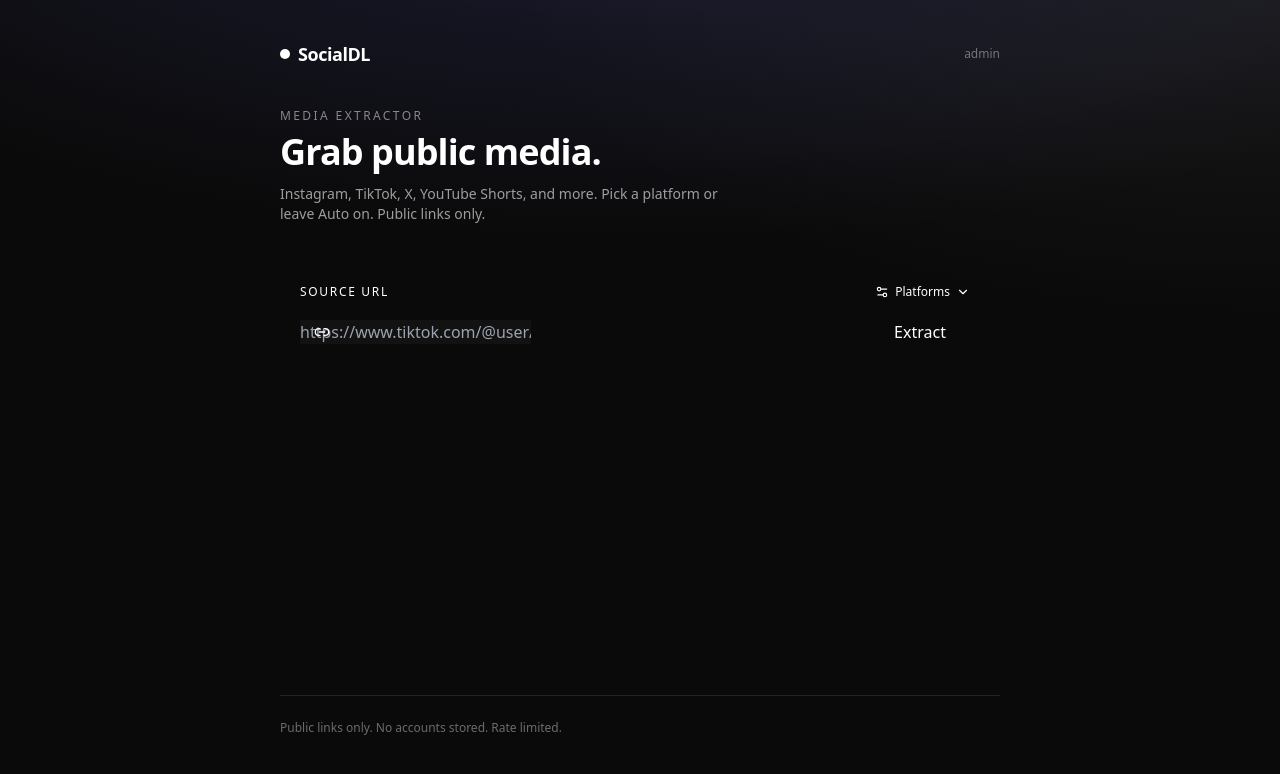
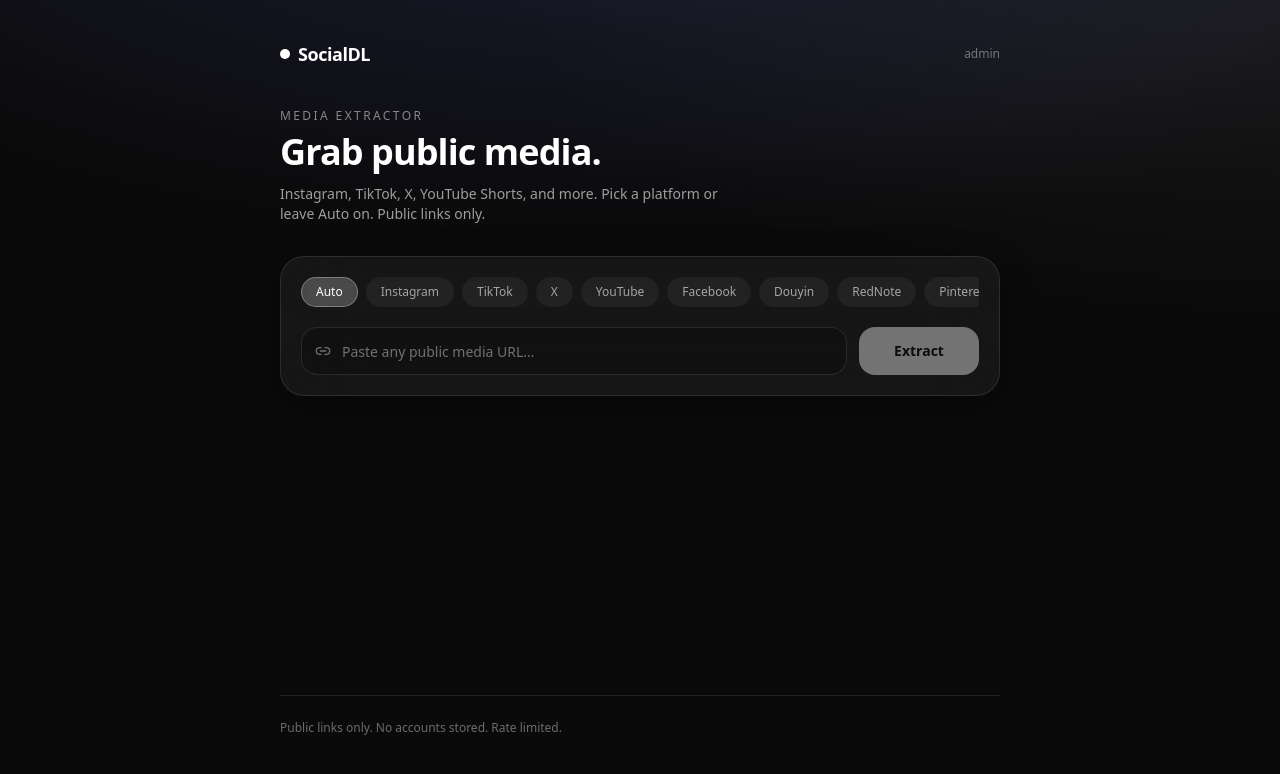
Before and after one commit to darkymark5511-png/socialdl, a Next.js app: page / in a window 1280 px wide. Shown: the top 774 px of the page. Built offline with nearby package versions, Linux system fonts and the light colour scheme.

Commit message:
feat: liquid glass form with platform tabs + ResultGrid

```diff
--- a/components/DownloaderForm.tsx
+++ b/components/DownloaderForm.tsx
@@ -1,102 +1,62 @@
 "use client";
 
-import { useState, useCallback, useEffect } from "react";
-import { Loader2, Link2, AlertCircle, Settings2, ChevronDown } from "lucide-react";
+import { useState, useCallback } from "react";
+import { Loader2, Link2, AlertCircle } from "lucide-react";
 import type { MediaResult, ScraperErrorCode, Platform } from "@/lib/scraper/types";
-import { PlatformBadge, detectPlatformClient } from "@/components/PlatformBadge";
-import { MediaPreview } from "@/components/MediaPreview";
+import { detectPlatformClient } from "@/components/PlatformBadge";
+import { ResultGrid } from "@/components/ResultGrid";
 import { RateLimitBanner } from "@/components/RateLimitBanner";
 
-const ALL_PLATFORMS: { id: Platform; label: string }[] = [
-  { id: "tiktok", label: "TikTok" },
-  { id: "instagram", label: "Instagram" },
-  { id: "x", label: "X" },
-  { id: "douyin", label: "Douyin" },
-  { id: "xiaohongshu", label: "Xiaohongshu" },
-  { id: "youtube", label: "YouTube" },
-  { id: "facebook", label: "Facebook" },
-  { id: "pinterest", label: "Pinterest" },
+type TabId = Platform | "auto";
+
+const TABS: { id: TabId; label: string; placeholder: string }[] = [
+  { id: "auto", label: "Auto", placeholder: "Paste any public media URL…" },
+  { id: "instagram", label: "Instagram", placeholder: "Paste Instagram URL…" },
+  { id: "tiktok", label: "TikTok", placeholder: "Paste TikTok URL…" },
+  { id: "x", label: "X", placeholder: "Paste X / Twitter URL…" },
+  { id: "youtube", label: "YouTube", placeholder: "Paste YouTube / Shorts URL…" },
+  { id: "facebook", label: "Facebook", placeholder: "Paste Facebook URL…" },
+  { id: "douyin", label: "Douyin", placeholder: "Paste Douyin URL…" },
+  { id: "xiaohongshu", label: "RedNote", placeholder: "Paste Xiaohongshu URL…" },
+  { id: "pinterest", label: "Pinterest", placeholder: "Paste Pinterest URL…" },
 ];
 
-const STORAGE_KEY = "socialdl.enabledPlatforms";
-
-const ERROR_HINTS: Record<ScraperErrorCode | "UNKNOWN" | "NETWORK" | "FILTERED", string> = {
-  UNSUPPORTED_PLATFORM: "This platform is not supported or disabled in settings.",
-  PRIVATE_CONTENT: "Content appears private or requires login.",
-  NOT_FOUND: "Media not found or has been deleted.",
-  RATE_LIMITED_BY_SOURCE: "Upstream rate limit. Wait and retry.",
-  UPSTREAM_ERROR: "Upstream scraper failed. Try again later.",
-  PARSE_ERROR: "Could not parse media from the response.",
+const ERROR_HINTS: Record<string, string> = {
+  UNSUPPORTED_PLATFORM: "Platform not supported for this link.",
+  PRIVATE_CONTENT: "Content looks private or needs login.",
+  NOT_FOUND: "Media missing or deleted.",
+  RATE_LIMITED_BY_SOURCE: "Upstream rate limit. Wait 1–2 minutes.",
+  UPSTREAM_ERROR: "Source blocked or timed out. Retry shortly.",
+  PARSE_ERROR: "Could not read media from the response.",
   UNKNOWN: "Unexpected error.",
-  NETWORK: "Network error. Check your connection.",
-  FILTERED: "That platform is turned off in settings.",
+  NETWORK: "Network error.",
 };
 
-function loadEnabled(): Platform[] {
-  if (typeof window === "undefined") return ALL_PLATFORMS.map((p) => p.id);
-  try {
-    const raw = localStorage.getItem(STORAGE_KEY);
-    if (!raw) return ALL_PLATFORMS.map((p) => p.id);
-    const parsed = JSON.parse(raw) as string[];
-    const set = new Set(ALL_PLATFORMS.map((p) => p.id));
-    const filtered = parsed.filter((x): x is Platform => set.has(x as Platform));
-    return filtered.length ? filtered : ALL_PLATFORMS.map((p) => p.id);
-  } catch {
-    return ALL_PLATFORMS.map((p) => p.id);
-  }
-}
-
 export function DownloaderForm() {
+  const [tab, setTab] = useState<TabId>("auto");
   const [url, setUrl] = useState("");
   const [loading, setLoading] = useState(false);
   const [result, setResult] = useState<MediaResult | null>(null);
-  const [error, setError] = useState<{
-    code: ScraperErrorCode | "UNKNOWN" | "NETWORK" | "FILTERED";
-    message: string;
-  } | null>(null);
+  const [error, setError] = useState<{ code: string; message: string } | null>(null);
   const [retryAfter, setRetryAfter] = useState(0);
-  const [settingsOpen, setSettingsOpen] = useState(false);
-  const [enabled, setEnabled] = useState<Platform[]>(ALL_PLATFORMS.map((p) => p.id));
-  const [hydrated, setHydrated] = useState(false);
 
-  useEffect(() => {
-    setEnabled(loadEnabled());
-    setHydrated(true);
-  }, []);
-
-  useEffect(() => {
-    if (!hydrated) return;
-    localStorage.setItem(STORAGE_KEY, JSON.stringify(enabled));
-  }, [enabled, hydrated]);
-
-  const platform = url.trim() ? detectPlatformClient(url.trim()) : "unknown";
-
-  function togglePlatform(id: Platform) {
-    setEnabled((prev) => {
-      if (prev.includes(id)) {
-        if (prev.length === 1) return prev;
-        return prev.filter((p) => p !== id);
-      }
-      return [...prev, id];
-    });
-  }
-
-  function enableAll() {
-    setEnabled(ALL_PLATFORMS.map((p) => p.id));
-  }
+  const placeholder =
+    TABS.find((t) => t.id === tab)?.placeholder ?? TABS[0]!.placeholder;
 
   const submit = useCallback(async () => {
     const trimmed = url.trim();
     if (!trimmed) return;
 
+    if (tab !== "auto") {
       const detected = detectPlatformClient(trimmed);
-    if (detected !== "unknown" && !enabled.includes(detected)) {
+      if (detected !== "unknown" && detected !== tab) {
         setError({
-        code: "FILTERED",
-        message: `${detected} is disabled in settings.`,
+          code: "UNSUPPORTED_PLATFORM",
+          message: `Link looks like ${detected}, but ${tab} tab is selected.`,
         });
         setResult(null);
         return;
+      }
     }
 
     setLoading(true);
@@ -136,92 +96,51 @@ export function DownloaderForm() {
     } finally {
       setLoading(false);
     }
-  }, [url, enabled]);
+  }, [url, tab]);
 
   return (
     <div className="space-y-5">
-      <div className="sd-panel p-4 sm:p-5">
-        <div className="mb-3 flex items-center justify-between gap-3">
-          <p className="text-xs font-medium uppercase tracking-[0.14em]" style={{ color: "var(--muted)" }}>
-            source url
-          </p>
-          <button
-            type="button"
-            className="sd-btn-ghost inline-flex h-8 items-center gap-1.5 rounded-md px-2.5 text-xs"
-            onClick={() => setSettingsOpen((v) => !v)}
-            aria-expanded={settingsOpen}
-          >
-            <Settings2 className="h-3.5 w-3.5" />
-            Platforms
-            <ChevronDown
-              className={`h-3.5 w-3.5 transition-transform ${settingsOpen ? "rotate-180" : ""}`}
-            />
-          </button>
-        </div>
-
-        {settingsOpen && (
-          <div
-            className="mb-4 rounded-[var(--radius)] border p-3"
-            style={{ borderColor: "var(--border)", background: "var(--elevated)" }}
-          >
-            <div className="mb-2 flex items-center justify-between">
-              <p className="text-xs" style={{ color: "var(--muted)" }}>
-                Only enabled platforms accept links.
-              </p>
-              <button
-                type="button"
-                className="text-xs font-medium"
-                style={{ color: "var(--lime)" }}
-                onClick={enableAll}
-              >
-                Enable all
-              </button>
-            </div>
-            <div className="flex flex-wrap gap-2">
-              {ALL_PLATFORMS.map((p) => {
-                const on = enabled.includes(p.id);
+      <div className="rounded-3xl border border-white/10 bg-white/5 p-4 shadow-[0_8px_32px_0_rgba(0,0,0,0.37)] backdrop-blur-2xl sm:p-5">
+        <div className="mb-4 flex gap-2 overflow-x-auto pb-1 [-ms-overflow-style:none] [scrollbar-width:none] [&::-webkit-scrollbar]:hidden">
+          {TABS.map((t) => {
+            const active = tab === t.id;
             return (
               <button
-                    key={p.id}
+                key={t.id}
                 type="button"
-                    className="sd-chip"
-                    data-active={on}
-                    onClick={() => togglePlatform(p.id)}
-                    aria-pressed={on}
+                onClick={() => setTab(t.id)}
+                className={
+                  active
+                    ? "shrink-0 rounded-full border border-white/30 bg-white/20 px-3.5 py-1.5 text-xs font-medium text-white backdrop-blur-md"
+                    : "shrink-0 rounded-full border border-transparent bg-white/5 px-3.5 py-1.5 text-xs font-medium text-white/60 hover:bg-white/10 hover:text-white/80"
+                }
               >
-                    {p.label}
+                {t.label}
               </button>
             );
           })}
         </div>
-          </div>
-        )}
 
         <div className="flex flex-col gap-3 sm:flex-row">
           <div className="relative flex-1">
-            <Link2
-              className="pointer-events-none absolute left-3.5 top-1/2 h-4 w-4 -translate-y-1/2"
-              style={{ color: "var(--muted)" }}
-            />
+            <Link2 className="pointer-events-none absolute left-3.5 top-1/2 h-4 w-4 -translate-y-1/2 text-white/40" />
             <input
               value={url}
               onChange={(e) => setUrl(e.target.value)}
               onKeyDown={(e) => {
                 if (e.key === "Enter") void submit();
               }}
-              placeholder="https://www.tiktok.com/@user/video/..."
-              className="sd-input"
+              placeholder={placeholder}
               disabled={loading || retryAfter > 0}
               aria-label="Media URL"
+              className="h-12 w-full rounded-2xl border border-white/10 bg-black/20 pl-10 pr-4 text-sm text-white placeholder-white/40 outline-none transition focus:border-white/30 focus:ring-1 focus:ring-white/30 disabled:opacity-50"
             />
           </div>
-          <div className="flex items-center gap-2">
-            {platform !== "unknown" && <PlatformBadge platform={platform} />}
           <button
             type="button"
-              className="sd-btn min-w-[120px]"
             onClick={() => void submit()}
             disabled={loading || !url.trim() || retryAfter > 0}
+            className="inline-flex h-12 min-w-[120px] items-center justify-center gap-2 rounded-2xl bg-white px-5 text-sm font-semibold text-black transition hover:bg-white/90 active:scale-95 disabled:opacity-40"
           >
             {loading ? (
               <>
@@ -233,7 +152,6 @@ export function DownloaderForm() {
             )}
           </button>
         </div>
-        </div>
 
         {retryAfter > 0 && (
           <div className="mt-4">
@@ -242,32 +160,30 @@ export function DownloaderForm() {
         )}
 
         {error && (
-          <div
-            className="mt-4 flex items-start gap-3 rounded-[var(--radius)] border px-3 py-3 text-sm"
-            style={{
-              borderColor: "#5c2a2a",
-              background: "#1a1010",
-              color: "#ffb4b4",
-            }}
-          >
+          <div className="mt-4 flex items-start gap-3 rounded-2xl border border-red-500/20 bg-red-500/10 px-3 py-3 text-sm text-red-100">
             <AlertCircle className="mt-0.5 h-4 w-4 shrink-0" />
             <div>
               <p className="font-medium">{error.message}</p>
-              <p className="mt-0.5 text-xs opacity-80">{ERROR_HINTS[error.code]}</p>
+              <p className="mt-0.5 text-xs text-red-100/70">
+                {ERROR_HINTS[error.code] ?? ERROR_HINTS.UNKNOWN}
+              </p>
             </div>
           </div>
         )}
       </div>
 
       {loading && (
-        <div className="sd-panel space-y-3 p-4">
-          <div className="h-4 w-28 animate-pulse rounded" style={{ background: "var(--elevated)" }} />
-          <div className="aspect-video w-full animate-pulse rounded" style={{ background: "var(--elevated)" }} />
-          <div className="h-10 w-36 animate-pulse rounded" style={{ background: "var(--elevated)" }} />
+        <div className="grid grid-cols-2 gap-3 md:grid-cols-3 lg:grid-cols-4">
+          {Array.from({ length: 4 }).map((_, i) => (
+            <div
+              key={i}
+              className="aspect-square animate-pulse rounded-2xl border border-white/10 bg-white/5"
+            />
+          ))}
         </div>
       )}
 
-      {result && !loading && <MediaPreview result={result} />}
+      {result && !loading && <ResultGrid result={result} />}
     </div>
   );
 }
```
Lines whose indentation alone changed are shown as unchanged.
